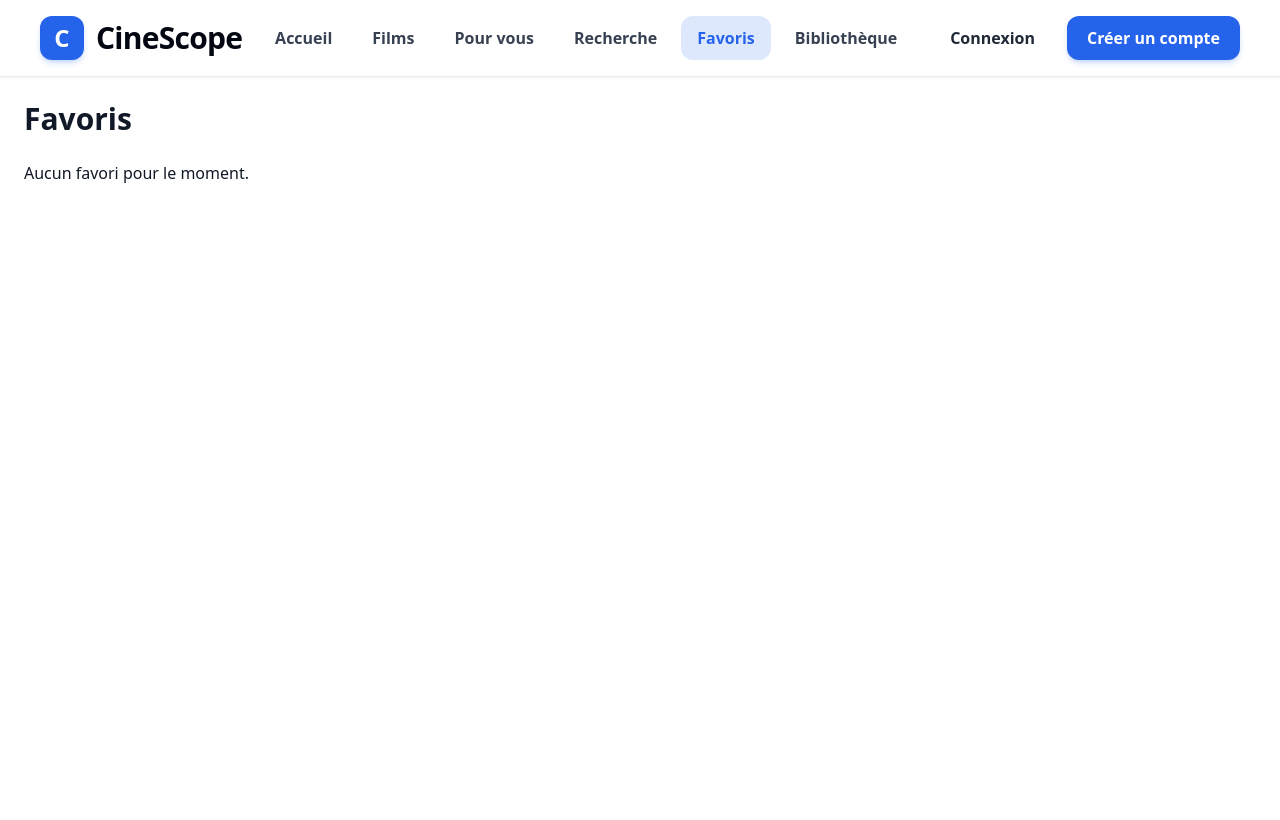
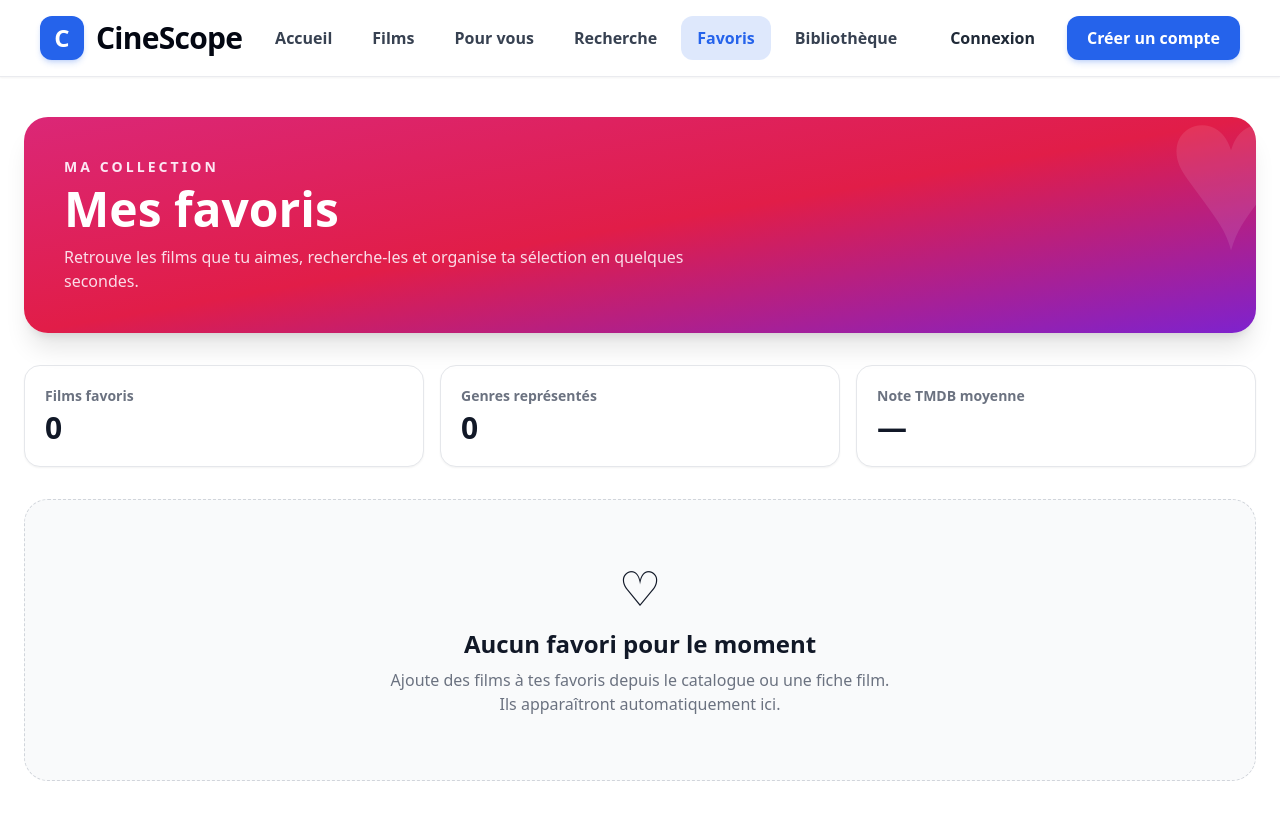
Before and after one commit to Maxxw57/CineScope, a React (Vite) app: page /favorites in a window 1280 px wide. Built offline with nearby package versions, Linux system fonts and the light colour scheme.

Commit message:
modif page favoris

```diff
--- a/src/pages/Favorites.tsx
+++ b/src/pages/Favorites.tsx
@@ -1,20 +1,184 @@
+import { useMemo, useState } from "react"
+import MovieCard from "../components/MovieCard"
 import { useApp } from "../context/AppContext"
-import MovieCard from "../components/MovieCard"
+
+type SortOption = "rating" | "year" | "title"
 
 export default function Favorites() {
   const { favorites } = useApp()
+  const [query, setQuery] = useState("")
+  const [genre, setGenre] = useState("all")
+  const [sortBy, setSortBy] = useState<SortOption>("rating")
+
+  const genres = useMemo(
+    () =>
+      Array.from(
+        new Set(
+          favorites
+            .flatMap(movie => movie.genres?.length ? movie.genres : [movie.genre])
+            .filter(Boolean)
+        )
+      ).sort((a, b) => a.localeCompare(b, "fr")),
+    [favorites]
+  )
+
+  const filteredFavorites = useMemo(() => {
+    const normalizedQuery = query.trim().toLocaleLowerCase("fr")
+
+    return favorites
+      .filter(movie => {
+        const movieGenres = movie.genres?.length ? movie.genres : [movie.genre]
+        const matchesSearch =
+          normalizedQuery.length === 0 ||
+          movie.title.toLocaleLowerCase("fr").includes(normalizedQuery)
+        const matchesGenre = genre === "all" || movieGenres.includes(genre)
+        return matchesSearch && matchesGenre
+      })
+      .sort((a, b) => {
+        if (sortBy === "title") return a.title.localeCompare(b.title, "fr")
+        if (sortBy === "year") return b.year - a.year
+        return b.rating - a.rating
+      })
+  }, [favorites, genre, query, sortBy])
+
+  const averageRating = useMemo(() => {
+    if (favorites.length === 0) return 0
+    return favorites.reduce((sum, movie) => sum + movie.rating, 0) / favorites.length
+  }, [favorites])
+
+  const resetFilters = () => {
+    setQuery("")
+    setGenre("all")
+    setSortBy("rating")
+  }
+
+  const hasFilters = query.trim() !== "" || genre !== "all" || sortBy !== "rating"
 
   return (
-    <div className="p-6">
-      <h1 className="text-3xl font-bold mb-6">Favoris</h1>
+    <main className="mx-auto max-w-7xl px-4 py-10 sm:px-6">
+      <section className="relative mb-8 overflow-hidden rounded-3xl bg-gradient-to-br from-pink-600 via-rose-600 to-purple-700 p-7 text-white shadow-xl sm:p-10">
+        <div className="relative z-10 max-w-3xl">
+          <p className="text-sm font-black uppercase tracking-[0.22em] text-pink-100">
+            Ma collection
+          </p>
+          <h1 className="mt-2 text-4xl font-black sm:text-5xl">Mes favoris</h1>
+          <p className="mt-3 max-w-2xl text-pink-50/90">
+            Retrouve les films que tu aimes, recherche-les et organise ta sélection en quelques secondes.
+          </p>
+        </div>
+        <div className="pointer-events-none absolute -right-10 -top-16 text-[220px] font-black leading-none text-white/10">
+          ♥
+        </div>
+      </section>
 
-      {favorites.length === 0 && <p>Aucun favori pour le moment.</p>}
+      <section className="mb-8 grid gap-4 sm:grid-cols-3">
+        <div className="rounded-2xl border border-gray-200 bg-white p-5 shadow-sm dark:border-gray-800 dark:bg-gray-900">
+          <p className="text-sm font-semibold text-gray-500 dark:text-gray-400">Films favoris</p>
+          <p className="mt-1 text-3xl font-black">{favorites.length}</p>
+        </div>
+        <div className="rounded-2xl border border-gray-200 bg-white p-5 shadow-sm dark:border-gray-800 dark:bg-gray-900">
+          <p className="text-sm font-semibold text-gray-500 dark:text-gray-400">Genres représentés</p>
+          <p className="mt-1 text-3xl font-black">{genres.length}</p>
+        </div>
+        <div className="rounded-2xl border border-gray-200 bg-white p-5 shadow-sm dark:border-gray-800 dark:bg-gray-900">
+          <p className="text-sm font-semibold text-gray-500 dark:text-gray-400">Note TMDB moyenne</p>
+          <p className="mt-1 text-3xl font-black">
+            {favorites.length > 0 ? averageRating.toFixed(1) : "—"}
+            {favorites.length > 0 && <span className="text-base text-yellow-500"> ★</span>}
+          </p>
+        </div>
+      </section>
 
-      <div className="grid grid-cols-2 md:grid-cols-4 gap-6">
-        {favorites.map(movie => (
-          <MovieCard key={movie.id} movie={movie} />
-        ))}
-      </div>
-    </div>
+      {favorites.length === 0 ? (
+        <section className="rounded-3xl border border-dashed border-gray-300 bg-gray-50 px-6 py-16 text-center dark:border-gray-700 dark:bg-gray-900/50">
+          <div className="text-5xl">♡</div>
+          <h2 className="mt-4 text-2xl font-black">Aucun favori pour le moment</h2>
+          <p className="mx-auto mt-2 max-w-lg text-gray-500 dark:text-gray-400">
+            Ajoute des films à tes favoris depuis le catalogue ou une fiche film. Ils apparaîtront automatiquement ici.
+          </p>
+        </section>
+      ) : (
+        <>
+          <section className="mb-7 rounded-2xl border border-gray-200 bg-white p-4 shadow-sm dark:border-gray-800 dark:bg-gray-900 sm:p-5">
+            <div className="grid gap-4 md:grid-cols-[1fr_220px_220px_auto] md:items-end">
+              <label className="text-sm font-bold">
+                Rechercher
+                <div className="relative mt-2">
+                  <input
+                    type="search"
+                    value={query}
+                    onChange={event => setQuery(event.target.value)}
+                    placeholder="Rechercher un film..."
+                    className="w-full rounded-xl border border-gray-300 bg-white px-4 py-2.5 outline-none transition focus:border-pink-500 focus:ring-2 focus:ring-pink-500/20 dark:border-gray-700 dark:bg-gray-950"
+                  />
+                </div>
+              </label>
+
+              <label className="text-sm font-bold">
+                Genre
+                <select
+                  value={genre}
+                  onChange={event => setGenre(event.target.value)}
+                  className="mt-2 w-full rounded-xl border border-gray-300 bg-white px-3 py-2.5 outline-none focus:border-pink-500 focus:ring-2 focus:ring-pink-500/20 dark:border-gray-700 dark:bg-gray-950"
+                >
+                  <option value="all">Tous les genres</option>
+                  {genres.map(item => (
+                    <option key={item} value={item}>{item}</option>
+                  ))}
+                </select>
+              </label>
+
+              <label className="text-sm font-bold">
+                Trier par
+                <select
+                  value={sortBy}
+                  onChange={event => setSortBy(event.target.value as SortOption)}
+                  className="mt-2 w-full rounded-xl border border-gray-300 bg-white px-3 py-2.5 outline-none focus:border-pink-500 focus:ring-2 focus:ring-pink-500/20 dark:border-gray-700 dark:bg-gray-950"
+                >
+                  <option value="rating">Mieux notés</option>
+                  <option value="year">Plus récents</option>
+                  <option value="title">Titre A → Z</option>
+                </select>
+              </label>
+
+              {hasFilters && (
+                <button
+                  type="button"
+                  onClick={resetFilters}
+                  className="rounded-xl border border-gray-300 px-4 py-2.5 text-sm font-bold transition hover:bg-gray-100 dark:border-gray-700 dark:hover:bg-gray-800"
+                >
+                  Réinitialiser
+                </button>
+              )}
+            </div>
+          </section>
+
+          <div className="mb-5 flex items-center justify-between gap-4">
+            <p className="text-sm font-semibold text-gray-500 dark:text-gray-400">
+              {filteredFavorites.length} film{filteredFavorites.length > 1 ? "s" : ""} affiché{filteredFavorites.length > 1 ? "s" : ""}
+            </p>
+          </div>
+
+          {filteredFavorites.length === 0 ? (
+            <section className="rounded-2xl border border-gray-200 p-10 text-center dark:border-gray-800">
+              <h2 className="text-xl font-black">Aucun favori ne correspond à ta recherche.</h2>
+              <button
+                type="button"
+                onClick={resetFilters}
+                className="mt-4 font-bold text-pink-600 hover:underline dark:text-pink-400"
+              >
+                Réinitialiser les filtres
+              </button>
+            </section>
+          ) : (
+            <div className="grid grid-cols-2 gap-4 md:grid-cols-3 md:gap-6 lg:grid-cols-4">
+              {filteredFavorites.map(movie => (
+                <MovieCard key={movie.id} movie={movie} />
+              ))}
+            </div>
+          )}
+        </>
+      )}
+    </main>
   )
 }
```
